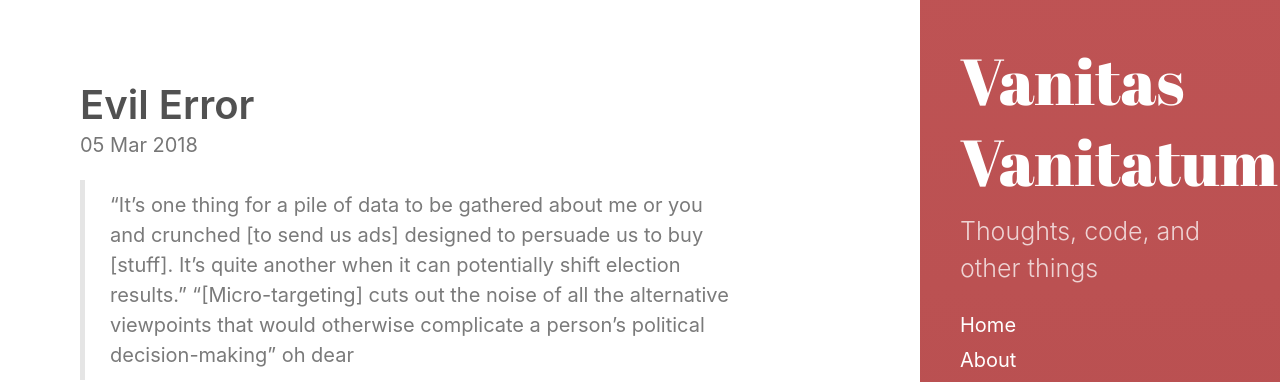
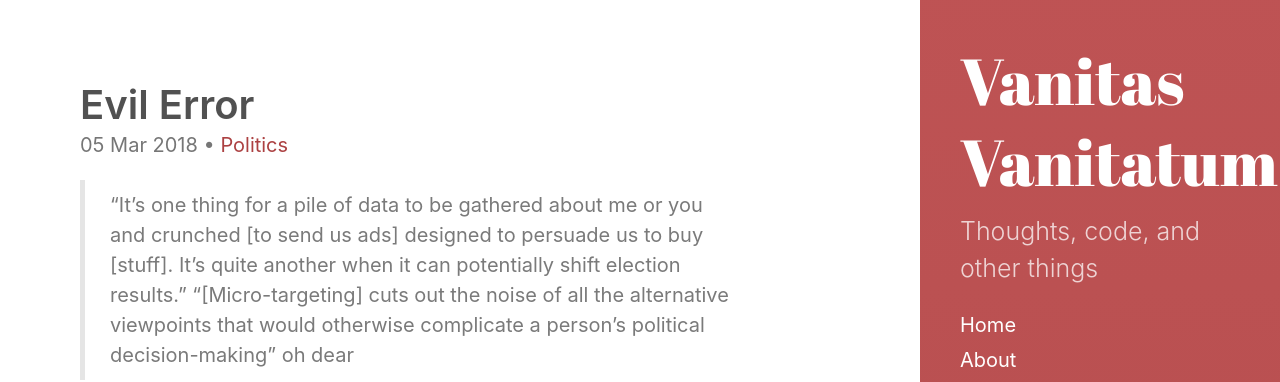
Before and after one commit to VanitasVanitatum/VanitasVanitatum.github.io, a Jekyll site: the page built from _posts/2018-03-05-evil-error.md, in a window 1280 px wide. Shown: the top 382 px of the page. Built offline with Jekyll 4.4.1, drawn with Linux system fonts in a browser that asks for light colours.

Commit message:
categories politis

```diff
--- a/_posts/2018-03-05-evil-error.md
+++ b/_posts/2018-03-05-evil-error.md
@@ -1,6 +1,8 @@
 ---
 layout: post
 title: Evil Error
+categories:
+  - Politics
 excerpt_separator:  <!--more-->
 ---
 
```
